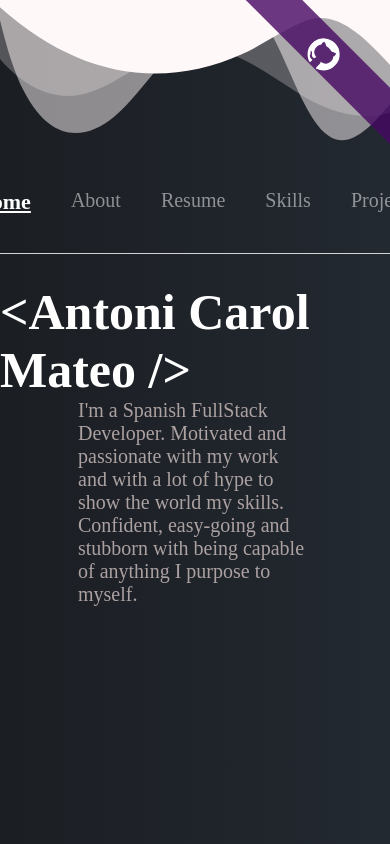
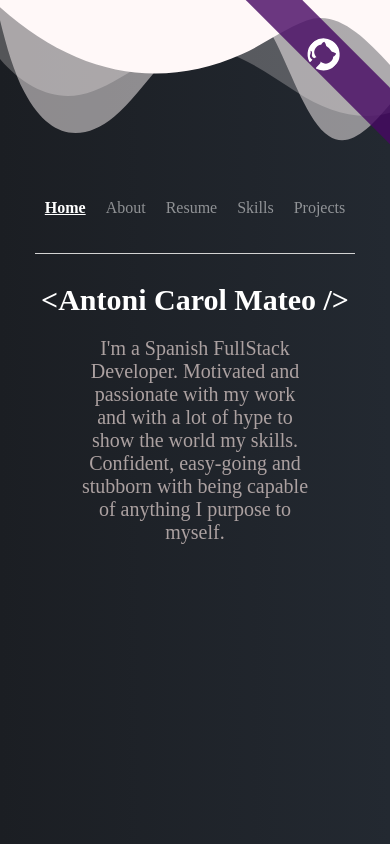
Before and after one commit to antonicarol/AntoniCarolWeb, a React (Create React App) app: page / in a window 390 px wide. Built offline with nearby package versions, Linux system fonts and the light colour scheme.

Commit message:
Started to work on mobile responsiveness, lot of work to do

```diff
--- a/src/components/css/NavLink.css
+++ b/src/components/css/NavLink.css
@@ -19,3 +19,12 @@
   opacity: 1 !important;
   font-size: 22px !important;
 }
+
+@media all and (max-width: 625px) {
+  .navlink__span,
+  .navlink__a {
+    font-size: 16px !important;
+    padding: 10px !important;
+    margin-top: 20px !important;
+  }
+}
--- a/src/pages/css/Home.css
+++ b/src/pages/css/Home.css
@@ -42,3 +42,14 @@
   transform: scale(1.5) !important;
   opacity: 1;
 }
+
+@media all and (max-width: 625px) {
+  .home__info > h1 {
+    font-size: 30px !important;
+    margin-bottom: 20px;
+  }
+  .home__info > p {
+    text-align: center;
+    font-size: 20px;
+  }
+}
```
